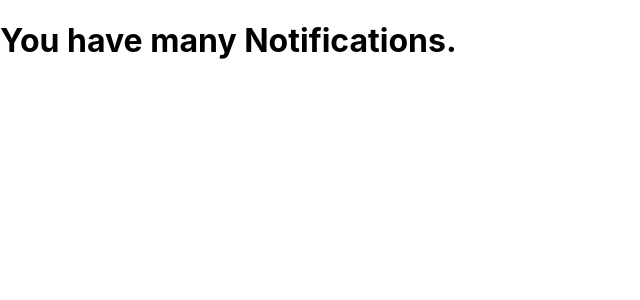
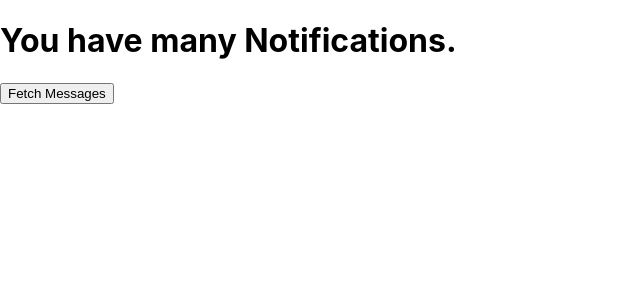
Before and after one commit to vartanbeno/SOEN487-Project, a React (Create React App) app in the folder client/: page /notifications in a window 1280 px wide. Shown: the top 300 px of the page, without its empty margins (0-640 px from the left). Built offline with nearby package versions, Linux system fonts and the light colour scheme; sample sign-in values are in the browser's storage.

Commit message:
try gathering all notifications

```diff
--- a/client/src/component/Notifications.js
+++ b/client/src/component/Notifications.js
@@ -15,11 +15,35 @@ class Notifications extends Component{
 
     }
 
+    fetchMessages(){
+
+        fetch('http://localhost:8080/api/notifications/', {
+            method: 'GET',
+            headers: {
+              'Accept': 'application/json',
+              'Content-Type': 'application/json',
+              'Authorization': localStorage.getItem('token'),
+              'Access-Control-Allow-Origin': 'http://localhost:8080/'
+            }
+      })
+      .then(response => response.json())
+      .then(data => this.printToConsole(data))
+      .catch(error => console.error("Inside login promise: " + error));
+      console.log('clicked the button')
+
+    }
+
+    printToConsole(data){
+
+        console.log(data);
+    }
+
     render(){
         return (
-
+            <div>
             <h1> You have many Notifications.</h1>
-
+            <button onClick={this.fetchMessages}>Fetch Messages</button>
+            </div>
 
     )}
 }
```
